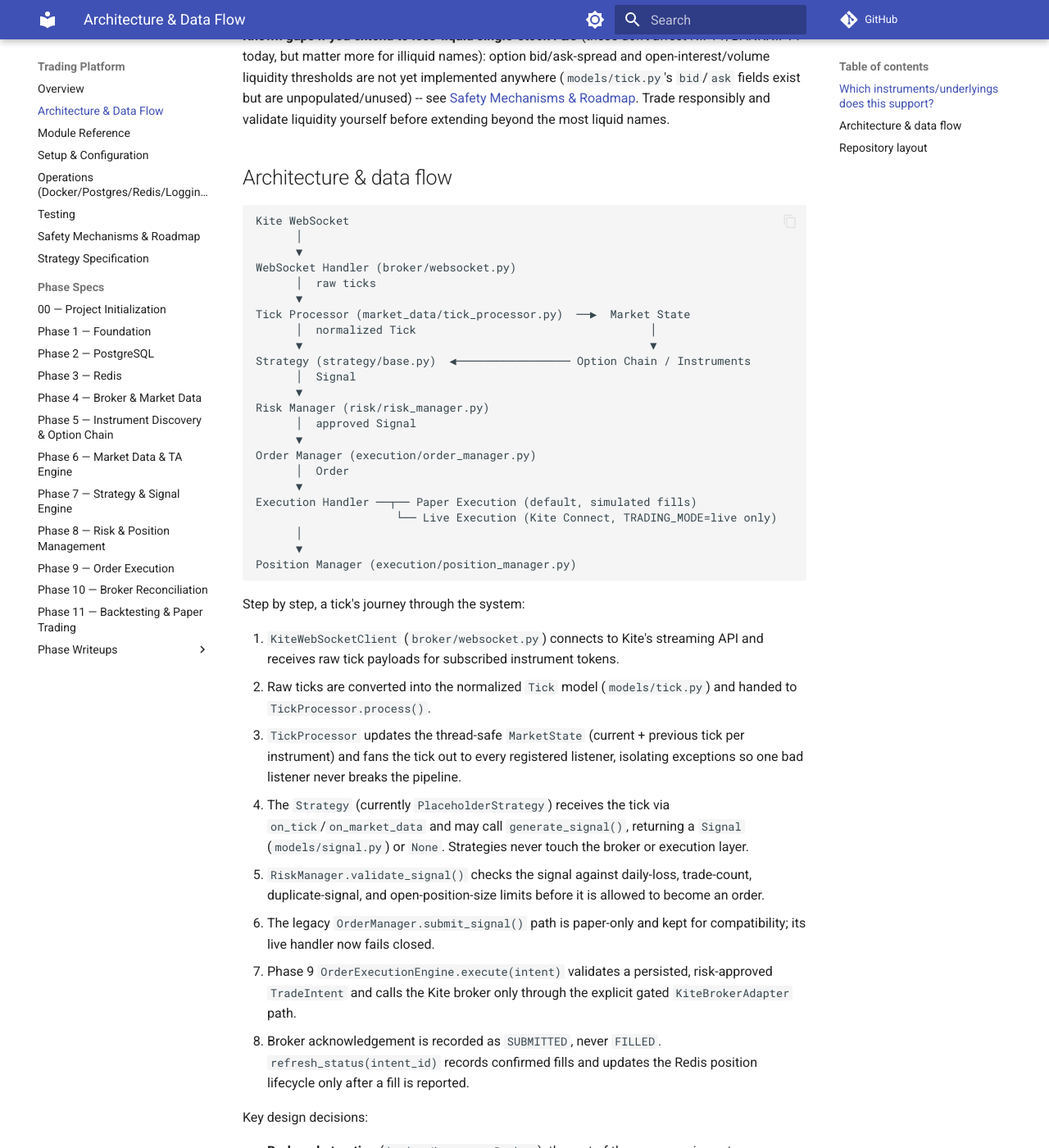
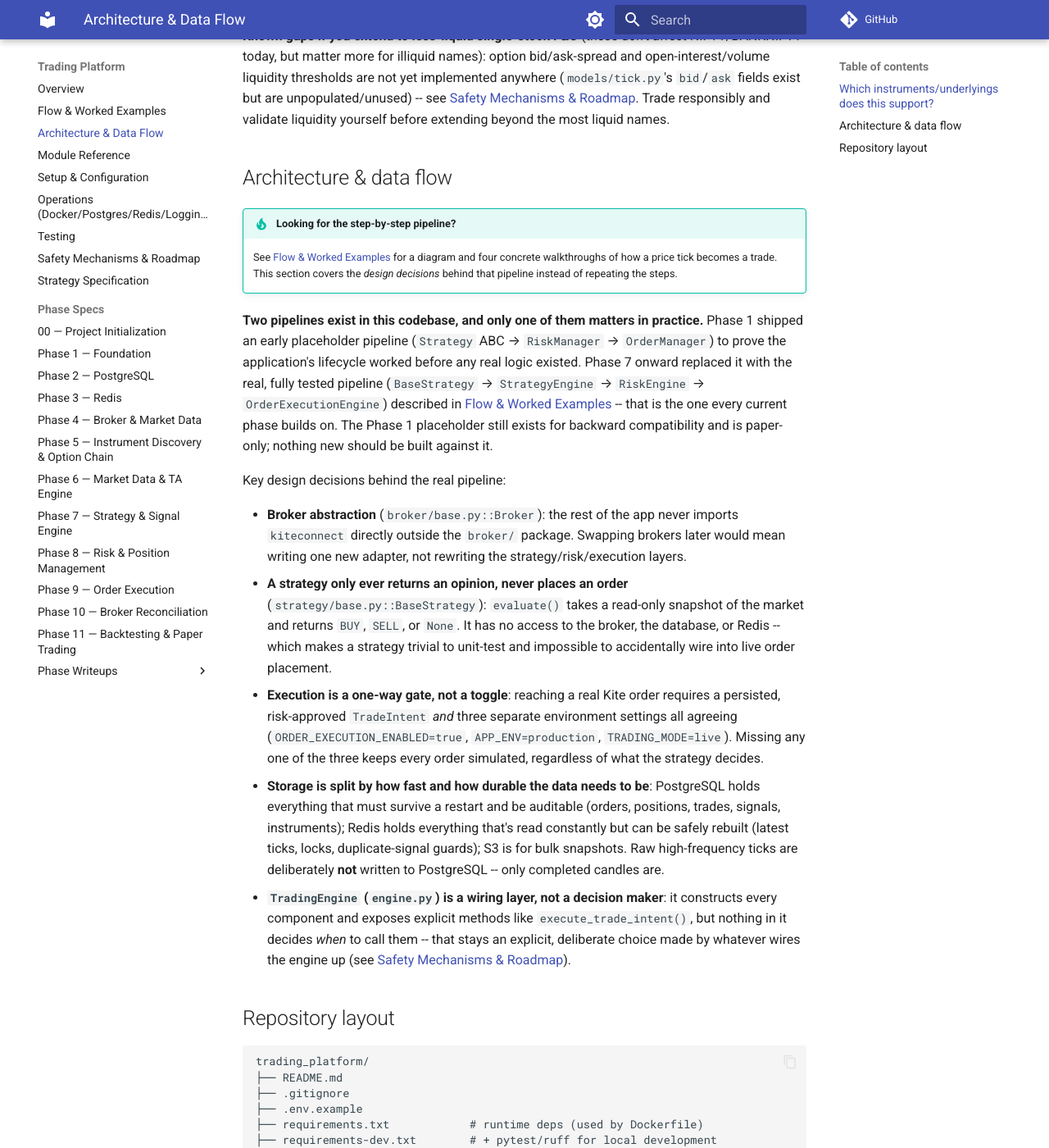
Before and after one commit to VictorG1422/docs, an MkDocs documentation site: the page built from docs/trading-platform/architecture.md, in a window 1280 px wide and 1400 px high, scrolled down 1155 px. Shown: the whole window at 82% size. Built offline with MkDocs 1.6.1 and Material for MkDocs 9.7.7, drawn with Linux system fonts in a browser that asks for light colours; comment, search, counter and statistics services are not loaded; some of the changed text lies outside the part shown.

Commit message:
Add Flow & Worked Examples page; trim duplicated pipeline description
- New trading-platform/flow-and-examples.md: plain-language application
  flow, a mermaid pipeline diagram, a module-by-module table, and four
  worked scenarios with concrete numbers (approved trade, rejected
  trade, reconciliation mismatch, backtest run).
- index.md: replaced the repetitive status blockquote with a short
  callout, added a 'start here' pointer to the new flow page, and
  turned the documentation map into a table.
- architecture.md: removed the outdated legacy-pipeline diagram/steps
  (duplicated by the new flow page and described a mostly-unused Phase 1
  pipeline); replaced with a short note distinguishing the legacy vs.
  real pipeline plus the design-decision bullets only.
- mkdocs.yml: added the new page to the nav and enabled mermaid
  rendering via pymdownx.superfences custom fences.

````diff
--- a/docs/trading-platform/architecture.md
+++ b/docs/trading-platform/architecture.md
@@ -54,76 +54,55 @@ beyond the most liquid names.
 
 ## Architecture & data flow
 
-```
-Kite WebSocket
-      │
-      ▼
-WebSocket Handler (broker/websocket.py)
-      │  raw ticks
-      ▼
-Tick Processor (market_data/tick_processor.py)  ──▶  Market State
-      │  normalized Tick                                   │
-      ▼                                                    ▼
-Strategy (strategy/base.py)  ◀───────────────── Option Chain / Instruments
-      │  Signal
-      ▼
-Risk Manager (risk/risk_manager.py)
-      │  approved Signal
-      ▼
-Order Manager (execution/order_manager.py)
-      │  Order
-      ▼
-Execution Handler ──┬── Paper Execution (default, simulated fills)
-                     └── Live Execution (Kite Connect, TRADING_MODE=live only)
-      │
-      ▼
-Position Manager (execution/position_manager.py)
-```
+!!! tip "Looking for the step-by-step pipeline?"
+    See [Flow & Worked Examples](flow-and-examples.md) for a diagram and
+    four concrete walkthroughs of how a price tick becomes a trade. This
+    section covers the *design decisions* behind that pipeline instead of
+    repeating the steps.
 
-Step by step, a tick's journey through the system:
+**Two pipelines exist in this codebase, and only one of them matters in
+practice.** Phase 1 shipped an early placeholder pipeline (`Strategy` ABC
+→ `RiskManager` → `OrderManager`) to prove the application's lifecycle
+worked before any real logic existed. Phase 7 onward replaced it with the
+real, fully tested pipeline (`BaseStrategy` → `StrategyEngine` →
+`RiskEngine` → `OrderExecutionEngine`) described in
+[Flow & Worked Examples](flow-and-examples.md) -- that is the one every
+current phase builds on. The Phase 1 placeholder still exists for
+backward compatibility and is paper-only; nothing new should be built
+against it.
 
-1. `KiteWebSocketClient` (`broker/websocket.py`) connects to Kite's
-   streaming API and receives raw tick payloads for subscribed
-   instrument tokens.
-2. Raw ticks are converted into the normalized `Tick` model
-   (`models/tick.py`) and handed to `TickProcessor.process()`.
-3. `TickProcessor` updates the thread-safe `MarketState`
-   (current + previous tick per instrument) and fans the tick out to
-   every registered listener, isolating exceptions so one bad listener
-   never breaks the pipeline.
-4. The `Strategy` (currently `PlaceholderStrategy`) receives the tick via
-   `on_tick`/`on_market_data` and may call `generate_signal()`, returning
-   a `Signal` (`models/signal.py`) or `None`. Strategies never touch the
-   broker or execution layer.
-5. `RiskManager.validate_signal()` checks the signal against daily-loss,
-   trade-count, duplicate-signal, and open-position-size limits before
-   it is allowed to become an order.
-6. The legacy `OrderManager.submit_signal()` path is paper-only and kept
-  for compatibility; its live handler now fails closed.
-7. Phase 9 `OrderExecutionEngine.execute(intent)` validates a persisted,
-  risk-approved `TradeIntent` and calls the Kite broker only through the
-  explicit gated `KiteBrokerAdapter` path.
-8. Broker acknowledgement is recorded as `SUBMITTED`, never `FILLED`.
-  `refresh_status(intent_id)` records confirmed fills and updates the
-  Redis position lifecycle only after a fill is reported.
-
-Key design decisions:
+Key design decisions behind the real pipeline:
 
 - **Broker abstraction** (`broker/base.py::Broker`): the rest of the app
   never imports `kiteconnect` directly outside the `broker/` package.
-- **Execution boundary**: the legacy `OrderManager` is paper-only.
-  Phase 9's `OrderExecutionEngine` is the only supported live-order route;
-  it requires a persisted approved intent and explicit environment gates.
-- **Strategy interface** (`strategy/base.py::Strategy`): observes ticks
-  and market state, returns `Signal | None`. Contains no order-placement
-  logic.
-- **Storage split**: PostgreSQL for durable business state (orders,
-  positions, trades, signals, instruments), Redis for fast-changing
-  state (current ticks, locks, duplicate-order protection), S3 for bulk
-  snapshots/archives. High-frequency ticks are **not** written to
-  PostgreSQL.
-- **TradingEngine** (`engine.py`): orchestrates startup/shutdown of all
-  components; contains no business logic itself.
+  Swapping brokers later would mean writing one new adapter, not
+  rewriting the strategy/risk/execution layers.
+- **A strategy only ever returns an opinion, never places an order**
+  (`strategy/base.py::BaseStrategy`): `evaluate()` takes a read-only
+  snapshot of the market and returns `BUY`, `SELL`, or `None`. It has no
+  access to the broker, the database, or Redis -- which makes a strategy
+  trivial to unit-test and impossible to accidentally wire into live
+  order placement.
+- **Execution is a one-way gate, not a toggle**: reaching a real Kite
+  order requires a persisted, risk-approved `TradeIntent`
+  *and* three separate environment settings all agreeing
+  (`ORDER_EXECUTION_ENABLED=true`, `APP_ENV=production`,
+  `TRADING_MODE=live`). Missing any one of the three keeps every order
+  simulated, regardless of what the strategy decides.
+- **Storage is split by how fast and how durable the data needs to be**:
+  PostgreSQL holds everything that must survive a restart and be
+  auditable (orders, positions, trades, signals, instruments); Redis
+  holds everything that's read constantly but can be safely rebuilt
+  (latest ticks, locks, duplicate-signal guards); S3 is for bulk
+  snapshots. Raw high-frequency ticks are deliberately **not** written to
+  PostgreSQL -- only completed candles are.
+- **`TradingEngine` (`engine.py`) is a wiring layer, not a decision
+  maker**: it constructs every component and exposes explicit methods
+  like `execute_trade_intent()`, but nothing in it decides *when* to call
+  them -- that stays an explicit, deliberate choice made by whatever
+  wires the engine up (see
+  [Safety Mechanisms & Roadmap](safety-and-limitations.md#what-remains-to-be-implemented)).
+
 
 ## Repository layout
 
--- a/docs/trading-platform/index.md
+++ b/docs/trading-platform/index.md
@@ -5,43 +5,55 @@ A production-oriented, modular-monolith algorithmic trading system for
 
 Code repository: [VictorG1422/trading_platform](https://github.com/VictorG1422/trading_platform)
 
-> **This repository currently contains the application framework only.**
-> The actual entry/exit trading strategy is **not implemented** -- it is
-> explicitly left as `TODO` so it can be plugged in later without
-> restructuring the codebase. Phase 9 execution accepts only persisted,
-> risk-approved TradeIntents and remains disabled by default; it does not
-> make the strategy run or generate trades. Phase 10 reconciles existing
-> broker/PostgreSQL/Redis state after the fact -- it never generates a
-> signal or places an order either. Phase 11 backtests/paper-trades
-> whatever strategy is configured against historical/live data -- it
-> never places a real broker order either (see [Phase 11](phases/phase-11-backtesting-paper.md)).
+!!! note "Current status"
+    The application framework is complete, but the actual entry/exit
+    trading strategy is not. That's intentional -- see
+    [Safety Mechanisms & Roadmap](safety-and-limitations.md#what-remains-to-be-implemented)
+    for exactly what's left and why. Everything ships safe-by-default:
+    paper trading, with live order execution gated off until a strategy
+    exists and three separate environment flags are set.
+
+## New here? Read this first
+
+[**Flow & Worked Examples**](flow-and-examples.md) explains, with a
+diagram and real-number walkthroughs, exactly what happens from the
+moment a price tick arrives to the moment a trade is opened, rejected, or
+double-checked against the broker. Read that page before anything else
+below -- it will make every other page easier to follow.
 
 ## Documentation map
 
-- [Architecture & Data Flow](architecture.md) -- end-to-end tick/signal/order
-  pipeline, instrument/underlying support, and repository layout.
-- [Module Reference](module-reference.md) -- a table of every module and its
-  responsibility.
-- [Setup & Configuration](setup.md) -- installation, every environment
-  variable, and the AWS Secrets Manager integration.
-- [Operations](operations.md) -- running in paper mode, Docker, PostgreSQL/
-  Redis setup, migrations, utility scripts, and logging.
-- [Testing](testing.md) -- how to run unit/integration tests.
-- [Safety Mechanisms & Roadmap](safety-and-limitations.md) -- built-in safety
-  guarantees and what remains to be implemented.
-- [Strategy Specification](strategy-specification.md) -- the (currently
-  unfilled) template a real trading strategy must be specified against.
-- **Phase build log** -- the original phase prompts ([Phase Specs](specs/00-project-initialization.md))
-  and the detailed write-up of what was actually built in each phase
-  ([Phase Writeups](phases/phase-01-foundation.md)):
-  - Phase 1 -- Configuration, Logging & Application Foundation
-  - Phase 2 -- PostgreSQL Database Layer
-  - Phase 3 -- Redis State & Cache Layer
-  - Phase 4 -- Broker Integration & Market Data Foundation
-  - Phase 5 -- Instrument Discovery & Option Chain Foundation
-  - Phase 6 -- Market Data & Technical Analysis Engine Foundation
-  - Phase 7 -- Trading Strategy & Signal Engine
-  - Phase 8 -- Risk & Position Management
-  - Phase 9 -- Order Execution
-  - Phase 10 -- Broker Reconciliation & State Consistency
-  - Phase 11 -- Backtesting & Paper Trading Engine
+| Page | What it covers |
+| --- | --- |
+| [Flow & Worked Examples](flow-and-examples.md) | The end-to-end pipeline, explained once with a diagram, then walked through with four concrete scenarios. |
+| [Architecture & Data Flow](architecture.md) | Design decisions, instrument/underlying support, and repository layout. |
+| [Module Reference](module-reference.md) | Every source file and what it's responsible for. |
+| [Setup & Configuration](setup.md) | Installation, every environment variable, and the AWS Secrets Manager integration. |
+| [Operations](operations.md) | Running in paper mode, Docker, PostgreSQL/Redis setup, migrations, scripts, logging. |
+| [Testing](testing.md) | How to run the unit and integration test suites. |
+| [Safety Mechanisms & Roadmap](safety-and-limitations.md) | Built-in safety guarantees, and what's left to build. |
+| [Strategy Specification](strategy-specification.md) | The fill-in-the-blanks template a real strategy must be specified against. |
+
+## Phase build log
+
+The project was built in 11 numbered phases, each adding one layer on
+top of the last. For each phase, two documents are kept:
+
+- **What was asked for** -- the original prompt, saved verbatim under
+  [Phase Specs](specs/00-project-initialization.md).
+- **What was actually built** -- a detailed write-up of the result, under
+  [Phase Writeups](phases/phase-01-foundation.md).
+
+| Phase | Theme |
+| --- | --- |
+| 1 | Configuration, logging & application foundation |
+| 2 | PostgreSQL database layer |
+| 3 | Redis state & cache layer |
+| 4 | Broker integration & market data foundation |
+| 5 | Instrument discovery & option chain foundation |
+| 6 | Market data & technical analysis engine |
+| 7 | Trading strategy & signal engine |
+| 8 | Risk & position management |
+| 9 | Order execution |
+| 10 | Broker reconciliation & state consistency |
+| 11 | Backtesting & paper trading engine |
--- a/mkdocs.yml
+++ b/mkdocs.yml
@@ -31,7 +31,11 @@ theme:
 markdown_extensions:
   - admonition
   - pymdownx.details
-  - pymdownx.superfences
+  - pymdownx.superfences:
+      custom_fences:
+        - name: mermaid
+          class: mermaid
+          format: !!python/name:pymdownx.superfences.fence_code_format
   - pymdownx.highlight
   - pymdownx.inlinehilite
   - tables
@@ -45,6 +49,7 @@ nav:
   - Home: index.md
   - Trading Platform:
       - Overview: trading-platform/index.md
+      - Flow & Worked Examples: trading-platform/flow-and-examples.md
       - Architecture & Data Flow: trading-platform/architecture.md
       - Module Reference: trading-platform/module-reference.md
       - Setup & Configuration: trading-platform/setup.md
````
Also changed, not shown: docs/trading-platform/flow-and-examples.md (added, +236 -0 lines).
